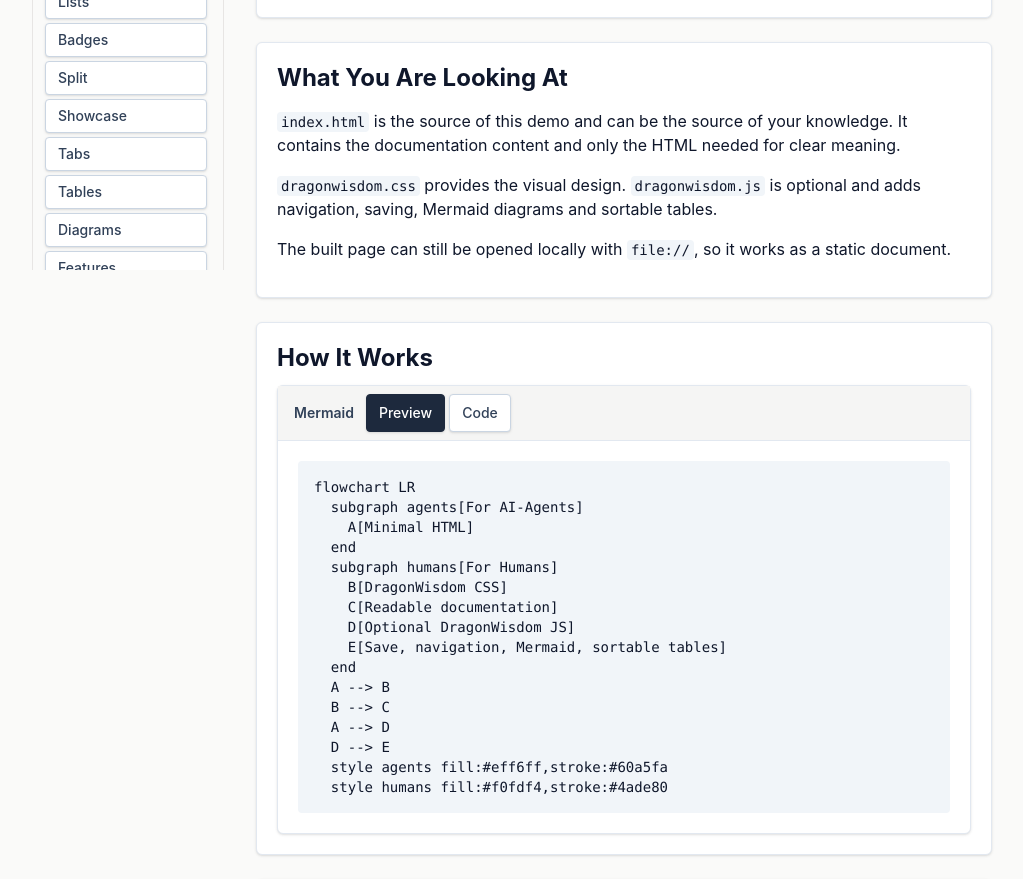
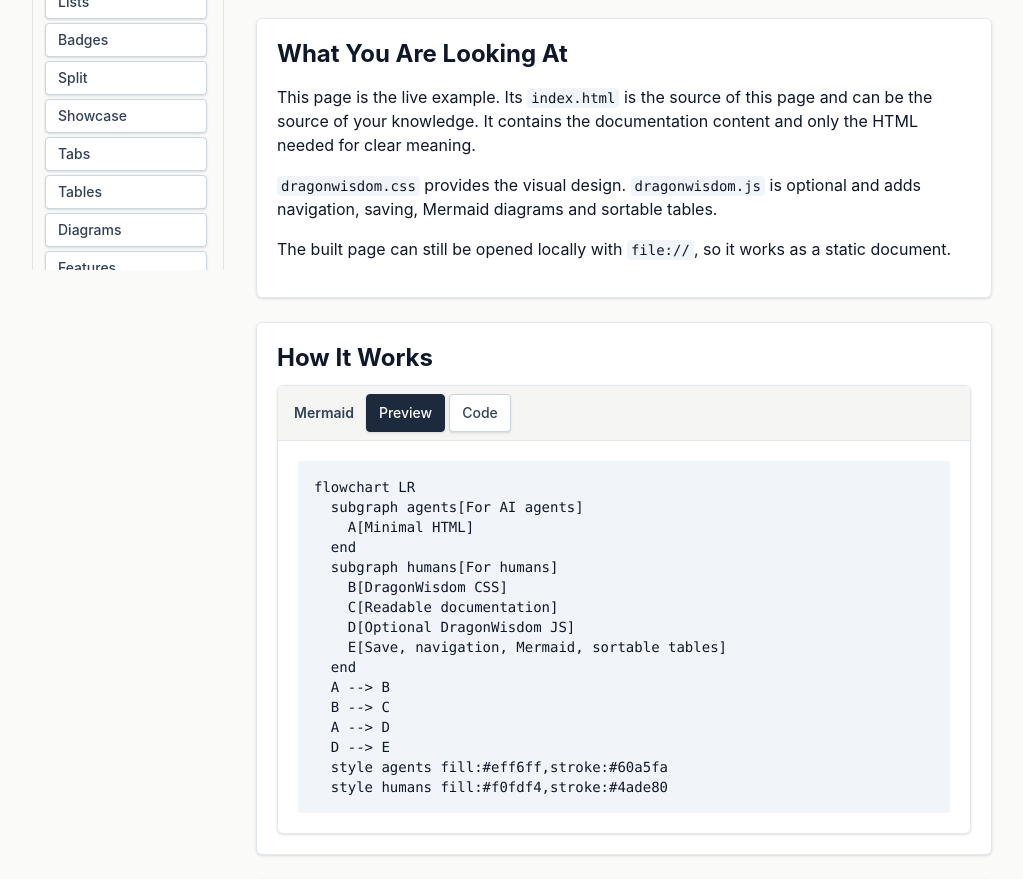
Before and after one commit to Sharaal/dragonwisdom, a website built with Vite: page index.html in a window 1280 px wide. Shown: the part 530-1409 px from the top of the page, without its empty margins (128-1151 px from the left). Built offline with nearby package versions, Linux system fonts and the light colour scheme.

Commit message:
chore: More polishing

```diff
--- a/index.html
+++ b/index.html
@@ -45,7 +45,7 @@
       <section id="dragonwisdom">
         <section>
           <h2>AI-friendly HTML documentation readable for humans</h2>
-          <p>This page is the live example. DragonWisdom helps you write documentation as minimal semantic HTML, keep the structure clear for AI agents, and publish one local or static HTML file.</p>
+          <p>DragonWisdom helps you write documentation as minimal, semantic HTML: clear and token-efficient for AI agents, while being beautifully styled and fully functional for humans.</p>
           <div class="split-2">
             <p>Turn a prompt <img src="./img/prompt-research.png" alt="Prompt Research"></p>
             <p>Into a HTML file <img src="./img/html-research.png" alt="HTML Research"></p>
@@ -53,7 +53,7 @@
         </section>
         <section>
           <h2>What You Are Looking At</h2>
-          <p><code>index.html</code> is the source of this demo and can be the source of your knowledge. It contains the documentation content and only the HTML needed for clear meaning.</p>
+          <p>This page is the live example. Its <code>index.html</code> is the source of this page and can be the source of your knowledge. It contains the documentation content and only the HTML needed for clear meaning.</p>
           <p><code>dragonwisdom.css</code> provides the visual design. <code>dragonwisdom.js</code> is optional and adds navigation, saving, Mermaid diagrams and sortable tables.</p>
           <p>The built page can still be opened locally with <code>file://</code>, so it works as a static document.</p>
         </section>
@@ -61,10 +61,10 @@
           <h2>How It Works</h2>
 <pre class="mermaid">
 flowchart LR
-  subgraph agents[For AI-Agents]
+  subgraph agents[For AI agents]
     A[Minimal HTML]
   end
-  subgraph humans[For Humans]
+  subgraph humans[For humans]
     B[DragonWisdom CSS]
     C[Readable documentation]
     D[Optional DragonWisdom JS]
--- a/package.json
+++ b/package.json
@@ -1,6 +1,6 @@
 {
   "name": "dragonwisdom",
-  "description": "DragonWisdom helps you write documentation as minimal semantic HTML, keep the structure clear for AI agents, and publish one local or static HTML file.",
+  "description": "DragonWisdom helps you write documentation as minimal, semantic HTML: clear and token-efficient for AI agents, while being beautifully styled and fully functional for humans.",
   "version": "1.1.0",
   "private": true,
   "license": "CC-BY-4.0",
```
Also changed, not shown: README.md.
